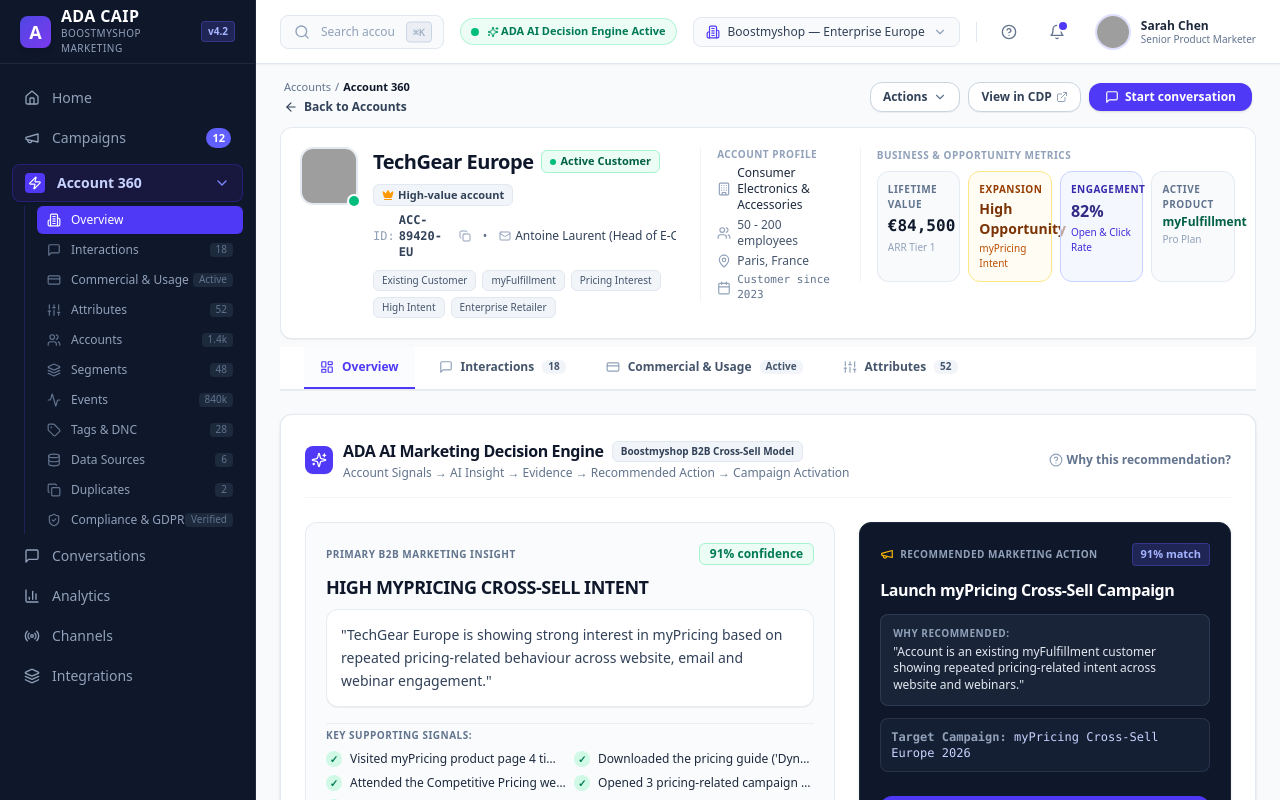
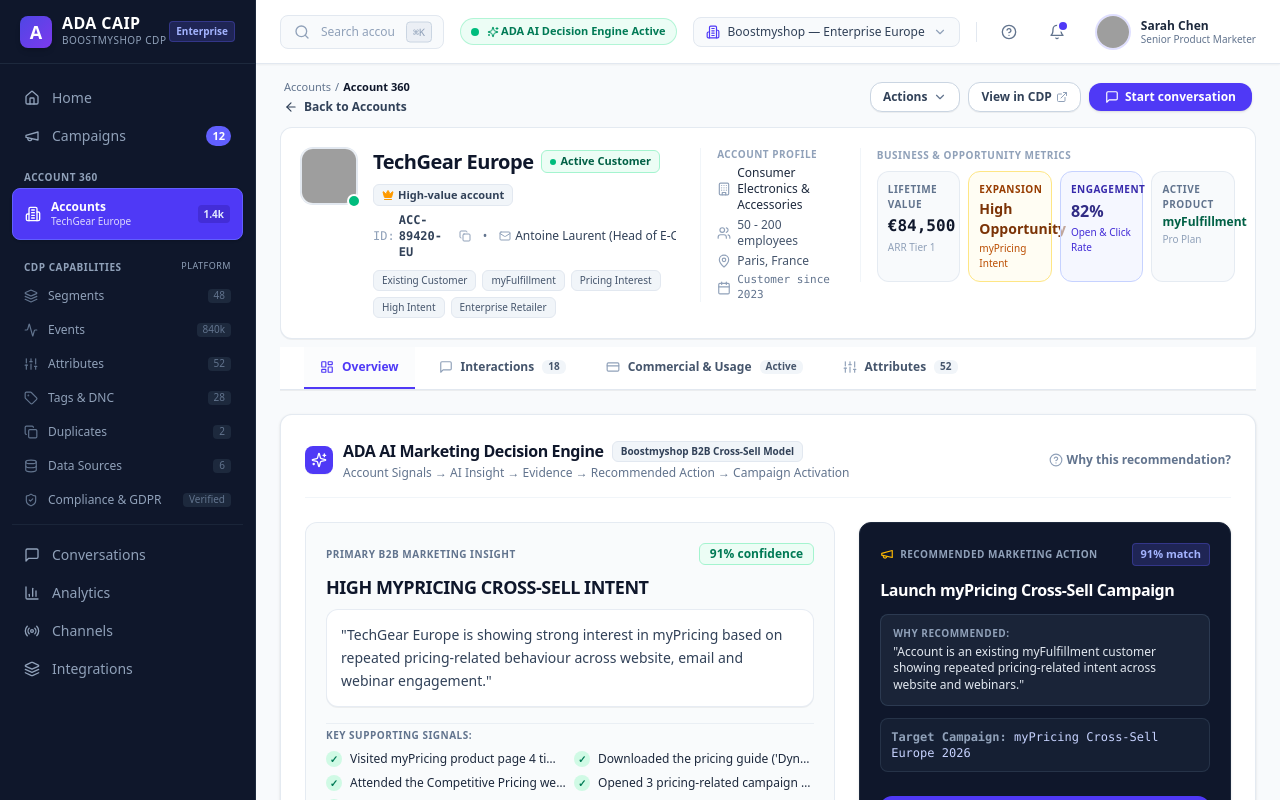
Before and after one commit to 9080442272/ADA, a React (Vite) app: page / in a window 1280 px wide. Shown: the top 800 px of the page. Built offline with nearby package versions, Linux system fonts and the light colour scheme; grey boxes are pictures that could not be loaded.

Commit message:
Separate Account 360 entity view from global CDP platform navigation and headers

```diff
--- a/src/App.jsx
+++ b/src/App.jsx
@@ -175,7 +175,9 @@
           {/* 1. TOP BAR */}
           <Header />
 
-          {/* 2. COMPACT ACCOUNT HEADER (Answers "WHO IS THIS ACCOUNT?") */}
+          {/* CHECK IF USER IS IN ACCOUNT 360 VS GLOBAL CDP */}
+          {["Overview", "Interactions", "Commercial & Usage", "Attributes"].includes(activeSubTab) ? (
+            /* ACCOUNT 360 HEADER & TABS (Answers "WHO IS THIS ACCOUNT?") */
             <div className="px-6 pt-4">
               <CustomerHeader
                 customer={customer}
@@ -183,7 +185,7 @@
                 onActionSelect={handleHeaderActionSelect}
               />
 
-            {/* 3. TABS DIRECTLY BELOW HEADER */}
+              {/* TABS DIRECTLY BELOW HEADER */}
               <CustomerTabs
                 activeTab={activeTab}
                 onSelectTab={(tab) => {
@@ -192,11 +194,80 @@
                 }}
               />
             </div>
+          ) : (
+            /* GLOBAL PLATFORM-LEVEL CDP HEADER */
+            <div className="bg-white border-b border-slate-200 px-8 py-5 shadow-2xs">
+              <div className="max-w-7xl mx-auto flex flex-col sm:flex-row sm:items-center justify-between gap-3">
+                <div className="space-y-1">
+                  <div className="text-[11px] font-extrabold text-indigo-600 uppercase tracking-wider flex items-center space-x-1">
+                    <span>CDP Platform Capability</span>
+                    <span>•</span>
+                    <span className="text-slate-400 font-normal">Global View</span>
+                  </div>
+                  <h1 className="text-xl font-extrabold text-slate-900 tracking-tight">
+                    {activeSubTab === "Segments" && "Audience Segments & Targeting"}
+                    {activeSubTab === "Events" && "Real-Time Telemetry & Event Ingestion"}
+                    {activeSubTab === "Tags & DNC" && "Global Taxonomy, Tags & Do-Not-Contact Rules"}
+                    {activeSubTab === "Duplicates" && "Identity Resolution & Profile Merging"}
+                    {activeSubTab === "Data Sources" && "Data Pipeline Connections & SDK Telemetry"}
+                    {activeSubTab === "Compliance & GDPR" && "Data Privacy, GDPR & Governance Control"}
+                  </h1>
+                  <p className="text-xs text-slate-500">
+                    {activeSubTab === "Segments" && "Manage customer segment definitions, rule builders, and activation destinations."}
+                    {activeSubTab === "Events" && "Live event ingestion log from web SDKs, APIs, and ecommerce platform webhooks."}
+                    {activeSubTab === "Tags & DNC" && "Global account tags, suppression lists, and do-not-contact compliance policies."}
+                    {activeSubTab === "Duplicates" && "AI-detected duplicate account matches and identity merging queue."}
+                    {activeSubTab === "Data Sources" && "Manage real-time integrations, API keys, Web SDKs, and ingestion health."}
+                    {activeSubTab === "Compliance & GDPR" && "Global consent management, data erasure requests, and privacy audit log."}
+                  </p>
+                </div>
+
+                <button
+                  onClick={() => {
+                    setActiveTab("Overview");
+                    setActiveSubTab("Overview");
+                  }}
+                  className="px-4 py-2 bg-indigo-50 hover:bg-indigo-100 text-indigo-700 border border-indigo-200 rounded-xl text-xs font-bold transition-all flex items-center space-x-1.5 shrink-0 cursor-pointer shadow-2xs"
+                >
+                  <span>View TechGear Europe (Account 360)</span>
+                </button>
+              </div>
+            </div>
+          )}
 
           {/* MAIN PAGE DECISION-ORIENTED CONTENT HIERARCHY */}
           <main className="p-6 max-w-7xl w-full mx-auto space-y-6">
 
-            {activeTab === "Overview" ? (
+            {activeSubTab === "Segments" ? (
+              <SegmentsView customer={customer} onShowToast={showToast} />
+            ) : activeSubTab === "Tags & DNC" ? (
+              <TagsDncView customer={customer} onShowToast={showToast} />
+            ) : activeSubTab === "Duplicates" ? (
+              <DuplicatesView customer={customer} onShowToast={showToast} />
+            ) : activeSubTab === "Data Sources" ? (
+              <DataSourcesView customer={customer} onShowToast={showToast} />
+            ) : activeSubTab === "Compliance & GDPR" ? (
+              <ComplianceView customer={customer} onShowToast={showToast} />
+            ) : activeSubTab === "Events" ? (
+              <div className="bg-white p-8 rounded-2xl border border-slate-200 shadow-sm text-center space-y-3">
+                <div className="w-12 h-12 rounded-2xl bg-indigo-50 text-indigo-600 flex items-center justify-center mx-auto">
+                  <Sparkles className="w-6 h-6" />
+                </div>
+                <h2 className="text-lg font-bold text-slate-900">Global Real-Time Event Stream</h2>
+                <p className="text-xs text-slate-500 max-w-lg mx-auto leading-relaxed">
+                  Viewing global telemetry event stream across 840k events. To view events specifically for TechGear Europe, navigate to Account 360 → Interactions.
+                </p>
+                <button
+                  onClick={() => {
+                    setActiveTab("Interactions");
+                    setActiveSubTab("Interactions");
+                  }}
+                  className="px-4 py-2 bg-indigo-600 text-white font-bold text-xs rounded-xl shadow-xs hover:bg-indigo-700 cursor-pointer"
+                >
+                  View TechGear Europe Interactions
+                </button>
+              </div>
+            ) : activeTab === "Overview" ? (
               <>
                 {/* 4. PRIMARY HERO DECISION BLOCK (BEHAVIOUR ➔ INSIGHT ➔ EVIDENCE ➔ RECOMMENDATION ➔ ACTION) */}
                 <PrimaryDecisionBlock
@@ -234,16 +305,6 @@
 
                 </div>
               </>
-            ) : activeSubTab === "Segments" ? (
-              <SegmentsView customer={customer} onShowToast={showToast} />
-            ) : activeSubTab === "Tags & DNC" ? (
-              <TagsDncView customer={customer} onShowToast={showToast} />
-            ) : activeSubTab === "Duplicates" ? (
-              <DuplicatesView customer={customer} onShowToast={showToast} />
-            ) : activeSubTab === "Data Sources" ? (
-              <DataSourcesView customer={customer} onShowToast={showToast} />
-            ) : activeSubTab === "Compliance & GDPR" ? (
-              <ComplianceView customer={customer} onShowToast={showToast} />
             ) : activeTab === "Interactions" ? (
               <InteractionsTab
                 customer={customer}
@@ -264,27 +325,7 @@
                 onViewSegmentDetails={(attr) => showToast(`Filtering CDP segments using attribute: ${attr.name}`)}
                 onViewInsightEvidence={(attr) => showToast(`ADA Evidence: ${attr.aiDerived?.evidence?.join(" • ") || "Verified signal"}`)}
               />
-            ) : (
-              /* TAB ALTERNATIVE STATES */
-              <div className="p-12 bg-white rounded-2xl border border-slate-200 shadow-sm text-center space-y-3">
-                <div className="w-12 h-12 rounded-2xl bg-indigo-50 text-indigo-600 flex items-center justify-center mx-auto">
-                  <Sparkles className="w-6 h-6" />
-                </div>
-                <h3 className="text-lg font-bold text-slate-900">{activeTab} View</h3>
-                <p className="text-xs text-slate-500 max-w-md mx-auto">
-                  Detailed data view for {activeTab} of TechGear Europe ({customer.id}). All account data points are unified and continuously synthesized in real-time by ADA CAIP.
-                </p>
-                <button
-                  onClick={() => {
-                    setActiveTab("Overview");
-                    setActiveSubTab("Overview");
-                  }}
-                  className="px-4 py-2 bg-indigo-600 text-white font-bold text-xs rounded-xl shadow-xs hover:bg-indigo-700 cursor-pointer"
-                >
-                  Return to Overview & AI Recommendations
-                </button>
-              </div>
-            )}
+            ) : null}
 
             {/* BOTTOM VALUE PROPOSITION PARADIGM BANNER */}
             <ValuePropBanner />
--- a/src/components/Sidebar.jsx
+++ b/src/components/Sidebar.jsx
@@ -24,16 +24,20 @@
 
 export default function Sidebar({ activeSubTab = "Overview", onSelectSubTab }) {
   const [c360Expanded, setC360Expanded] = useState(true);
+  const [cdpExpanded, setCdpExpanded] = useState(true);
 
-  const c360Items = [
-    { label: "Overview", icon: Building2, count: null },
-    { label: "Accounts", icon: Users, count: "1.4k" },
+  const account360Items = [
+    { label: "Accounts", sub: "TechGear Europe", icon: Users, count: "1.4k" },
+  ];
+
+  const cdpItems = [
     { label: "Segments", icon: Layers, count: "48" },
     { label: "Events", icon: Activity, count: "840k" },
     { label: "Attributes", icon: Sliders, count: "52" },
-    { label: "Tags", icon: Tag, count: "28" },
-    { label: "Data sources", icon: Database, count: "6" },
-    { label: "Consent & Preferences", icon: ShieldCheck, count: null }
+    { label: "Tags & DNC", icon: Tag, count: "28" },
+    { label: "Duplicates", icon: Copy, count: "2" },
+    { label: "Data Sources", icon: Database, count: "6" },
+    { label: "Compliance & GDPR", icon: ShieldCheck, count: "Verified" }
   ];
 
   return (
@@ -46,24 +50,25 @@
           </div>
           <div>
             <div className="font-bold text-white tracking-wide text-base leading-none">ADA CAIP</div>
-            <div className="text-[10px] text-slate-400 font-medium tracking-wider uppercase mt-0.5">Boostmyshop Marketing</div>
+            <div className="text-[10px] text-slate-400 font-medium tracking-wider uppercase mt-0.5">Boostmyshop CDP</div>
           </div>
         </div>
         <span className="px-1.5 py-0.5 text-[10px] font-semibold bg-indigo-500/20 text-indigo-300 border border-indigo-500/30 rounded">
-          v4.2
+          Enterprise
         </span>
       </div>
 
       {/* Navigation Links */}
-      <div className="flex-1 overflow-y-auto py-4 px-3 space-y-1">
-        {/* Home */}
-        <button className="w-full flex items-center space-x-3 px-3 py-2 rounded-lg text-slate-400 hover:text-white hover:bg-slate-800/60 transition-colors font-medium text-left">
+      <div className="flex-1 overflow-y-auto py-4 px-3 space-y-2">
+
+        {/* Main Section 1: Core Navigation */}
+        <div className="space-y-0.5">
+          <button className="w-full flex items-center space-x-3 px-3 py-2 rounded-lg text-slate-400 hover:text-white hover:bg-slate-800/60 transition-colors font-medium text-left cursor-pointer">
             <Home className="w-4 h-4 text-slate-400" />
             <span>Home</span>
           </button>
 
-        {/* Campaigns */}
-        <button className="w-full flex items-center justify-between px-3 py-2 rounded-lg text-slate-400 hover:text-white hover:bg-slate-800/60 transition-colors font-medium text-left">
+          <button className="w-full flex items-center justify-between px-3 py-2 rounded-lg text-slate-400 hover:text-white hover:bg-slate-800/60 transition-colors font-medium text-left cursor-pointer">
             <div className="flex items-center space-x-3">
               <Megaphone className="w-4 h-4 text-slate-400" />
               <span>Campaigns</span>
@@ -72,51 +77,57 @@
               12
             </span>
           </button>
+        </div>
 
-        {/* Account 360 - Active Accordion Header */}
-        <div className="pt-1">
+        {/* SECTION 2: ACCOUNT 360 (Entity-Level Experience) */}
+        <div className="pt-2">
+          <div className="px-3 pb-1 text-[10px] font-bold text-slate-400 uppercase tracking-wider">
+            Account 360
+          </div>
+
           <button
-            onClick={() => setC360Expanded(!c360Expanded)}
-            className="w-full flex items-center justify-between px-3 py-2 rounded-lg bg-indigo-950/60 text-white font-semibold text-left border border-indigo-800/50 shadow-xs cursor-pointer"
+            onClick={() => onSelectSubTab && onSelectSubTab("Overview")}
+            className={`w-full flex items-center justify-between px-3 py-2.5 rounded-lg border font-semibold text-left transition-all cursor-pointer ${
+              ["Overview", "Interactions", "Commercial & Usage", "Attributes"].includes(activeSubTab)
+                ? 'bg-indigo-600 text-white border-indigo-500 shadow-sm'
+                : 'bg-slate-800/60 text-slate-300 hover:text-white hover:bg-slate-800 border-slate-700/60'
+            }`}
           >
-            <div className="flex items-center space-x-3">
-              <div className="w-5 h-5 rounded flex items-center justify-center bg-indigo-600 text-white">
-                <Zap className="w-3.5 h-3.5" />
+            <div className="flex items-center space-x-2.5 truncate">
+              <Building2 className={`w-4 h-4 ${["Overview", "Interactions", "Commercial & Usage", "Attributes"].includes(activeSubTab) ? 'text-white' : 'text-indigo-400'}`} />
+              <div className="truncate">
+                <div className="text-xs font-bold leading-tight">Accounts</div>
+                <div className="text-[10px] font-normal opacity-80 truncate">TechGear Europe</div>
               </div>
-              <span className="text-indigo-200">Account 360</span>
             </div>
-            {c360Expanded ? (
-              <ChevronDown className="w-4 h-4 text-indigo-400" />
-            ) : (
-              <ChevronRight className="w-4 h-4 text-indigo-400" />
-            )}
+            <span className={`text-[10px] px-1.5 py-0.5 rounded font-bold ${
+              ["Overview", "Interactions", "Commercial & Usage", "Attributes"].includes(activeSubTab)
+                ? 'bg-indigo-700 text-indigo-100'
+                : 'bg-slate-700 text-slate-300'
+            }`}>
+              1.4k
+            </span>
           </button>
+        </div>
 
-          {/* Sub Navigation Items (Account 360 tabs + Global CDP Modules) */}
-          {c360Expanded && (
-            <div className="ml-3 pl-3 border-l border-indigo-900/50 my-1 space-y-0.5">
-              {[
-                { label: "Overview", icon: Building2, count: null },
-                { label: "Interactions", icon: MessageSquare, count: "18" },
-                { label: "Commercial & Usage", icon: CreditCard, count: "Active" },
-                { label: "Attributes", icon: Sliders, count: "52" },
-                { label: "Accounts", icon: Users, count: "1.4k" },
-                { label: "Segments", icon: Layers, count: "48" },
-                { label: "Events", icon: Activity, count: "840k" },
-                { label: "Tags & DNC", icon: Tag, count: "28" },
-                { label: "Data Sources", icon: Database, count: "6" },
-                { label: "Duplicates", icon: Copy, count: "2" },
-                { label: "Compliance & GDPR", icon: ShieldCheck, count: "Verified" }
-              ].map((item) => {
+        {/* SECTION 3: CDP PLATFORM CAPABILITIES */}
+        <div className="pt-3">
+          <div className="px-3 pb-1.5 text-[10px] font-bold text-slate-400 uppercase tracking-wider flex items-center justify-between">
+            <span>CDP Capabilities</span>
+            <span className="text-[9px] font-normal text-slate-400">Platform</span>
+          </div>
+
+          <div className="space-y-0.5">
+            {cdpItems.map((item) => {
               const ItemIcon = item.icon;
               const isActive = activeSubTab === item.label;
               return (
                 <button
                   key={item.label}
                   onClick={() => onSelectSubTab && onSelectSubTab(item.label)}
-                    className={`w-full flex items-center justify-between px-2.5 py-1.5 rounded-md text-xs transition-all text-left cursor-pointer ${
+                  className={`w-full flex items-center justify-between px-3 py-2 rounded-lg text-xs transition-all text-left cursor-pointer ${
                     isActive
-                        ? 'bg-indigo-600 text-white font-medium shadow-xs'
+                      ? 'bg-indigo-600 text-white font-bold shadow-xs'
                       : 'text-slate-400 hover:text-white hover:bg-slate-800/50'
                   }`}
                 >
@@ -125,7 +136,7 @@
                     <span className="truncate">{item.label}</span>
                   </div>
                   {item.count && (
-                      <span className={`text-[10px] px-1.5 py-0.2 rounded font-normal ${
+                    <span className={`text-[10px] px-1.5 py-0.2 rounded font-medium ${
                       isActive ? 'bg-indigo-700 text-indigo-100' : 'text-slate-500 bg-slate-800'
                     }`}>
                       {item.count}
@@ -135,37 +146,36 @@
               );
             })}
           </div>
-          )}
         </div>
 
-        {/* Conversations */}
-        <button className="w-full flex items-center space-x-3 px-3 py-2 rounded-lg text-slate-400 hover:text-white hover:bg-slate-800/60 transition-colors font-medium text-left">
+        {/* SECTION 4: Engagement & Channels */}
+        <div className="pt-3 border-t border-slate-800/80 space-y-0.5">
+          <button className="w-full flex items-center space-x-3 px-3 py-2 rounded-lg text-slate-400 hover:text-white hover:bg-slate-800/60 transition-colors font-medium text-left cursor-pointer">
             <MessageSquare className="w-4 h-4 text-slate-400" />
             <span>Conversations</span>
           </button>
 
-        {/* Analytics */}
-        <button className="w-full flex items-center space-x-3 px-3 py-2 rounded-lg text-slate-400 hover:text-white hover:bg-slate-800/60 transition-colors font-medium text-left">
+          <button className="w-full flex items-center space-x-3 px-3 py-2 rounded-lg text-slate-400 hover:text-white hover:bg-slate-800/60 transition-colors font-medium text-left cursor-pointer">
             <BarChart3 className="w-4 h-4 text-slate-400" />
             <span>Analytics</span>
           </button>
 
-        {/* Channels */}
-        <button className="w-full flex items-center space-x-3 px-3 py-2 rounded-lg text-slate-400 hover:text-white hover:bg-slate-800/60 transition-colors font-medium text-left">
+          <button className="w-full flex items-center space-x-3 px-3 py-2 rounded-lg text-slate-400 hover:text-white hover:bg-slate-800/60 transition-colors font-medium text-left cursor-pointer">
             <Radio className="w-4 h-4 text-slate-400" />
             <span>Channels</span>
           </button>
 
-        {/* Integrations */}
-        <button className="w-full flex items-center space-x-3 px-3 py-2 rounded-lg text-slate-400 hover:text-white hover:bg-slate-800/60 transition-colors font-medium text-left">
+          <button className="w-full flex items-center space-x-3 px-3 py-2 rounded-lg text-slate-400 hover:text-white hover:bg-slate-800/60 transition-colors font-medium text-left cursor-pointer">
             <Layers className="w-4 h-4 text-slate-400" />
             <span>Integrations</span>
           </button>
         </div>
 
+      </div>
+
       {/* Settings */}
       <div className="p-3 border-t border-slate-800">
-        <button className="w-full flex items-center space-x-3 px-3 py-2 rounded-lg text-slate-400 hover:text-white hover:bg-slate-800/60 transition-colors font-medium text-left">
+        <button className="w-full flex items-center space-x-3 px-3 py-2 rounded-lg text-slate-400 hover:text-white hover:bg-slate-800/60 transition-colors font-medium text-left cursor-pointer">
           <Settings className="w-4 h-4 text-slate-400" />
           <span>Settings</span>
         </button>
```
Lines whose indentation alone changed are shown as unchanged.
